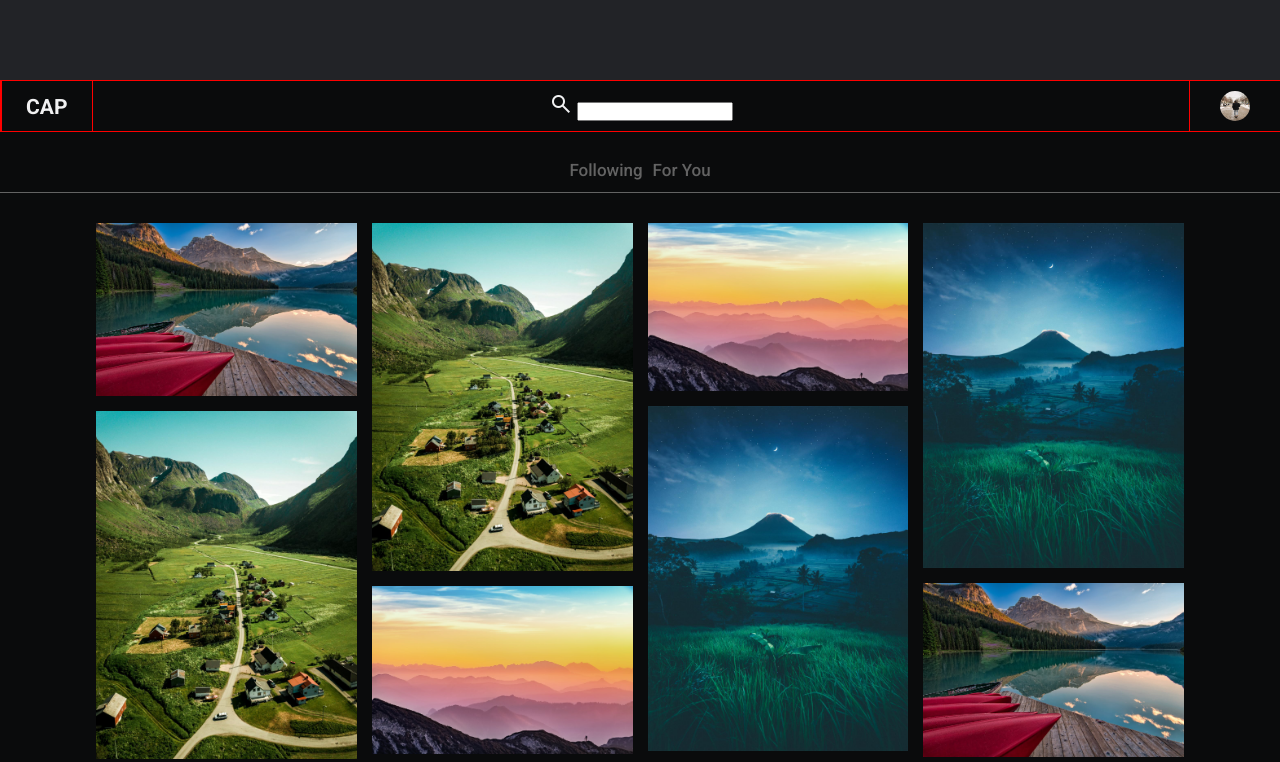
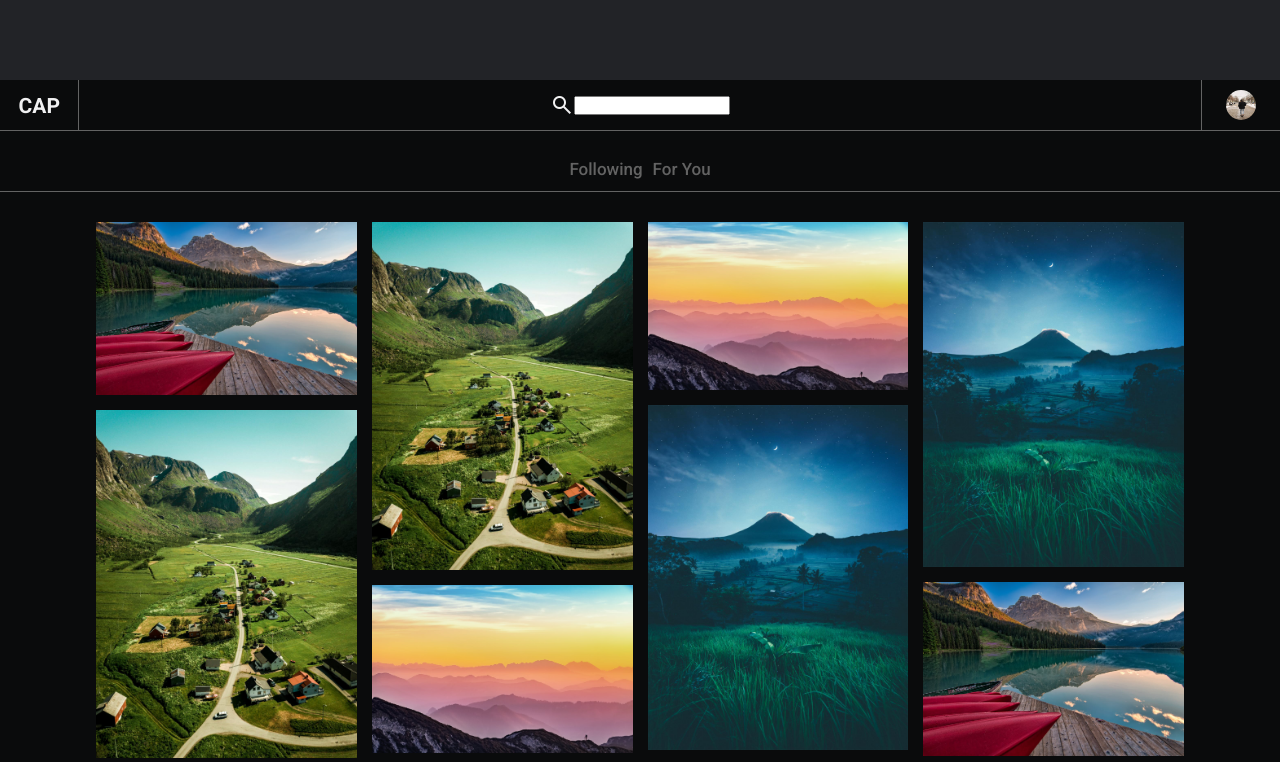
Before and after one commit to abellamatias/image-based-gallery, a plain HTML site: page index.html in a window 1280 px wide. Shown: the top 762 px of the page. Drawn offline with nearby package versions, Linux system fonts and the light colour scheme.

Commit message:
Arreglos

```diff
--- a/css/styles.css
+++ b/css/styles.css
@@ -30,7 +30,7 @@ header{
     height: 50px;
     justify-content: space-between ;
     align-items: center;
-    border: 1px solid red;
+    border-bottom: 1px solid var(--lighter-color);
 }
 
 header > .logo {
@@ -40,7 +40,6 @@ header > .logo {
     align-items: center;
     height: 100%;
     font-size: 18px;
-    border: 1px solid red;
 
 }
 
@@ -50,7 +49,6 @@ header > .image {
     justify-content: center;
     align-items: center;
     height: 100%;
-    border: 1px solid red;
 }
 
 header > .image > img {
@@ -99,6 +97,17 @@ main > nav > p:hover{
     background-color: var(--container-background-color);
 }
 
+header > .barra{
+    display: flex;
+    justify-content: center;
+    align-items: center;
+    border-left: 1px solid var(--lighter-color);
+    border-right: 1px solid var(--lighter-color);
+    width: 100%;
+    height: 100%;
+
+}
+
 .galery{
     width: 85%;
     display: flex;
--- a/index.html
+++ b/index.html
@@ -16,7 +16,7 @@
                  <h1>CAP</h1>
              </section>
             <!-- Barra -->
-             <section>
+             <section class="barra">
                 <span class="material-symbols-outlined">
                     search
                     </span>
```
